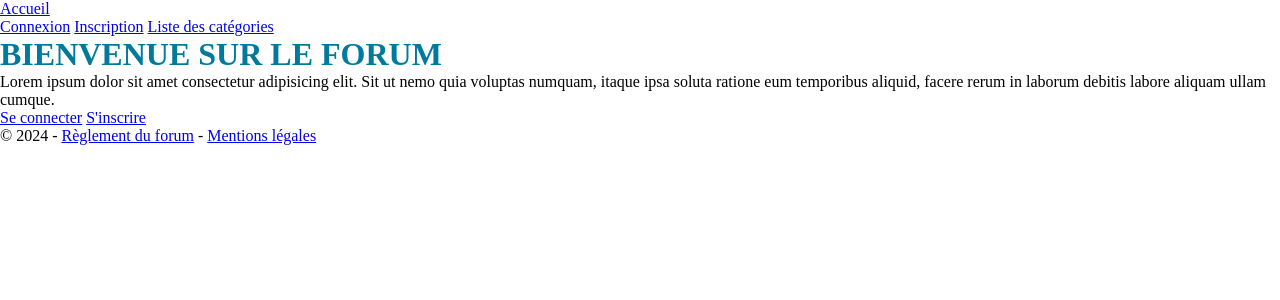
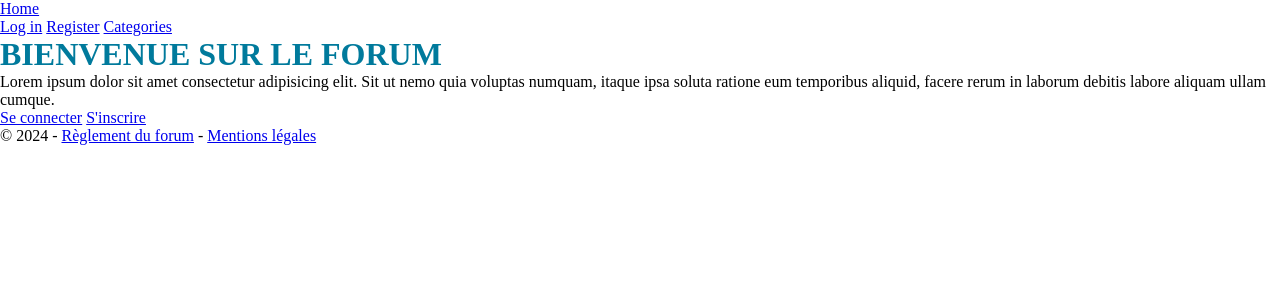
Before and after one commit to AHdev67/ForumAH, a PHP site: page / in a window 1280 px wide. Shown: the top 300 px of the page. Run offline with PHP 8.4, Linux system fonts and the light colour scheme; some libraries are stand-ins or nearby versions.

Commit message:
modified homepage link

```diff
--- a/view/layout.php
+++ b/view/layout.php
@@ -8,7 +8,7 @@
         <script src="https://cdn.tiny.cloud/1/zg3mwraazn1b2ezih16je1tc6z7gwp5yd4pod06ae5uai8pa/tinymce/5/tinymce.min.js" referrerpolicy="origin"></script>
         <link rel="stylesheet" href="https://cdnjs.cloudflare.com/ajax/libs/font-awesome/5.13.0/css/all.min.css" integrity="sha256-h20CPZ0QyXlBuAw7A+KluUYx/3pK+c7lYEpqLTlxjYQ=" crossorigin="anonymous" />
         <link rel="stylesheet" href="<?= PUBLIC_DIR ?>/css/style.css">
-        <title>FORUM</title>
+        <title>BTT</title>
     </head>
     <body>
         <div id="wrapper">
@@ -16,10 +16,11 @@
                 <!-- c'est ici que les messages (erreur ou succès) s'affichent-->
                 <h3 class="message" style="color: red"><?= App\Session::getFlash("error") ?></h3>
                 <h3 class="message" style="color: green"><?= App\Session::getFlash("success") ?></h3>
+
                 <header>
                     <nav>
                         <div id="nav-left">
-                            <a href="/">Accueil</a>
+                            <a href="index.php?ctrl=home&action=index">Home</a>
                             <?php
                             if(App\Session::isAdmin()){
                                 ?>
@@ -32,14 +33,14 @@
                             if(App\Session::getUser()){
                                 ?>
                                 <a href="index.php?ctrl=security&action=profile"><span class="fas fa-user"></span>&nbsp;<?= App\Session::getUser()?></a>
-                                <a href="index.php?ctrl=security&action=logout">Déconnexion</a>
+                                <a href="index.php?ctrl=security&action=logout">Log out</a>
                                 <?php
                             }
                             else{
                                 ?>
-                                <a href="index.php?ctrl=security&action=login">Connexion</a>
-                                <a href="index.php?ctrl=security&action=register">Inscription</a>
-                                <a href="index.php?ctrl=forum&action=index">Liste des catégories</a>
+                                <a href="index.php?ctrl=security&action=login">Log in</a>
+                                <a href="index.php?ctrl=security&action=register">Register</a>
+                                <a href="index.php?ctrl=forum&action=index">Categories</a>
                             <?php
                             }
                         ?>
```
